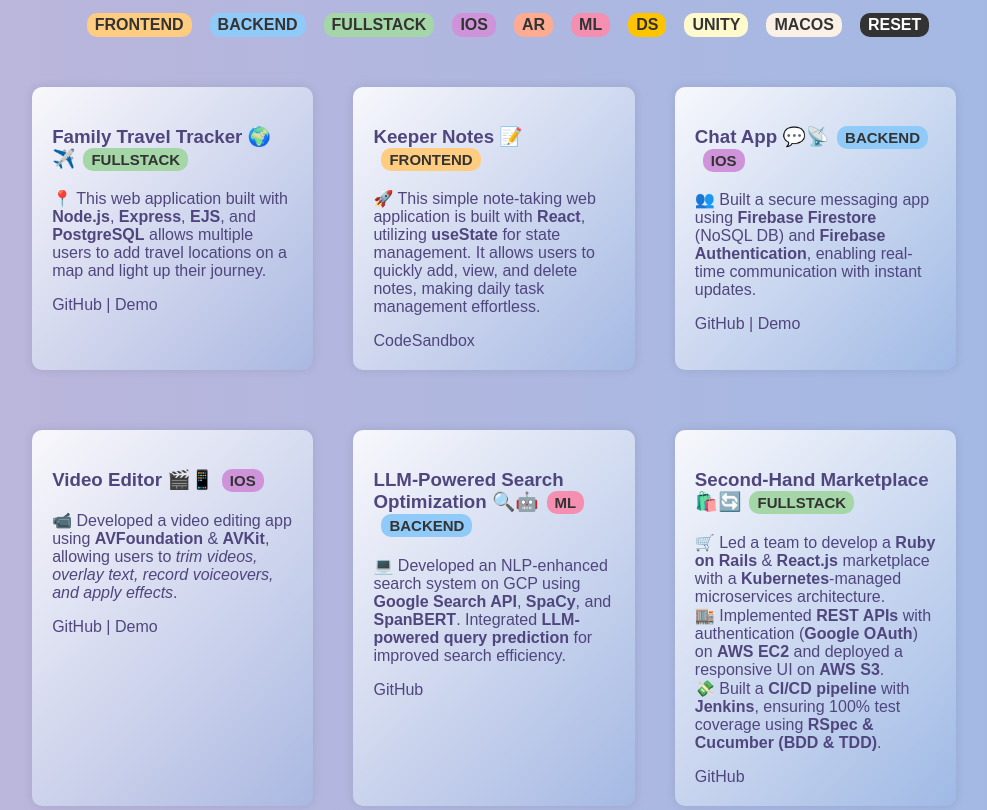
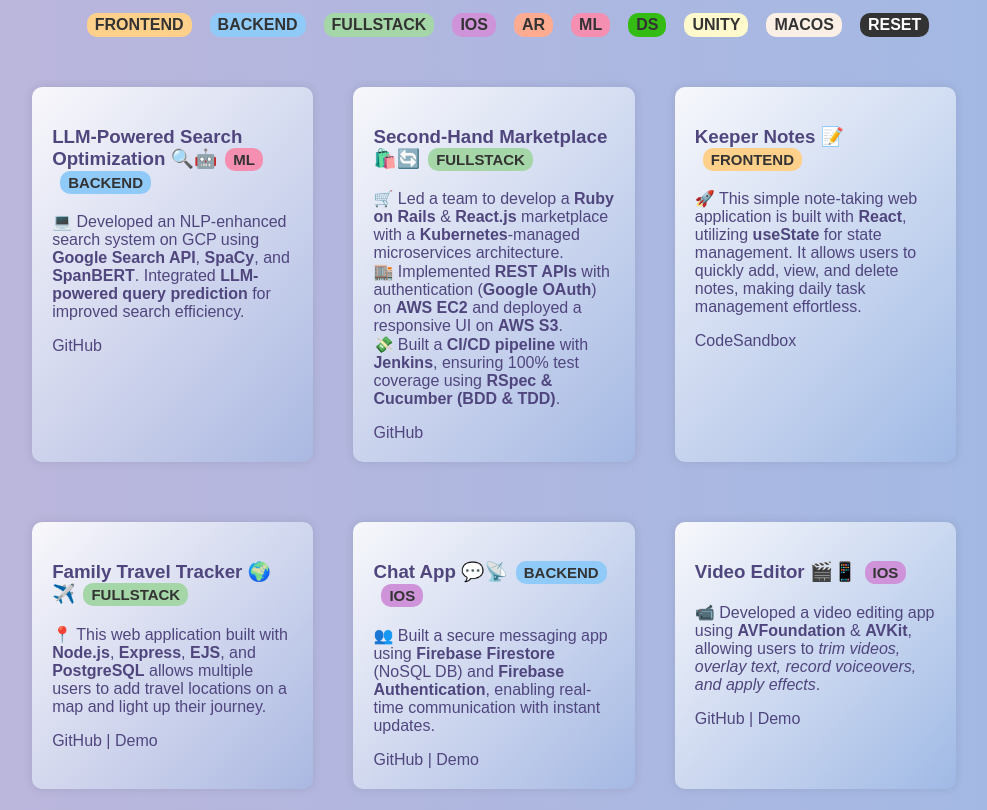
Before and after one commit to cfbrh/portfolio, a plain HTML site: page index.html in a window 1280 px wide. Shown: the part 700-1510 px from the top of the page, without its empty margins (146-1133 px from the left). Drawn offline with nearby package versions, Linux system fonts and the light colour scheme.

Commit message:
add some ml projects and fix color of ds tag

```diff
--- a/index.html
+++ b/index.html
@@ -76,16 +76,32 @@
         <div class="projects-container">
 
             <div class="project">
-                <h3>Family Travel Tracker 🌍✈️<span class="tag fullstack">Fullstack</span></h3>
-                <p>📍 This web application built with <strong>Node.js</strong>, <strong>Express</strong>, <strong>EJS</strong>, and <strong>PostgreSQL</strong> allows multiple users to add travel locations on a map and light up their journey.</p>
-                <a href="https://github.com/cfbrh/family-travel-tracker" target="_blank">GitHub</a>  |
-                <a href="https://youtu.be/j2ANgiXb83Q?si=sg71tnZA--qwFy6-" target="_blank">Demo</a>
+                <h3>LLM-Powered Search Optimization 🔍🤖<span class="tag ml">ML</span><span class="tag backend">Backend</span></h3>
+                    <p>
+                        💻 Developed an NLP-enhanced search system on GCP using <strong>Google Search API</strong>, <strong>SpaCy</strong>, and <strong>SpanBERT</strong>. Integrated <strong>LLM-powered query prediction</strong> for improved search efficiency.
+                    </p>
+                <a href="https://github.com/cfbrh/proj2/tree/main" target="_blank">GitHub</a>
+            </div>
+
+            <div class="project">
+                <h3>Second-Hand Marketplace 🛍️🔄<span class="tag fullstack">Fullstack</span></h3>
+                <p>
+                    🛒 Led a team to develop a <strong>Ruby on Rails</strong> & <strong>React.js</strong> marketplace with a <strong>Kubernetes</strong>-managed microservices architecture.<br>🏬 Implemented <strong>REST APIs</strong> with authentication (<strong>Google OAuth</strong>) on <strong>AWS EC2</strong> and deployed a responsive UI on <strong>AWS S3</strong>.<br>💸 Built a <strong>CI/CD pipeline</strong> with <strong>Jenkins</strong>, ensuring 100% test coverage using <strong>RSpec & Cucumber (BDD & TDD)</strong>.
+                </p>
+                <a href="https://github.com/orgs/TechTitans-SAAS/repositories" target="_blank">GitHub</a>
             </div>
 
             <div class="project">
                 <h3>Keeper Notes 📝<span class="tag frontend">Frontend</span></h3>
                 <p>🚀 This simple note-taking web application is built with <strong>React</strong>, utilizing <strong>useState</strong> for state management. It allows users to quickly add, view, and delete notes, making daily task management effortless.</p>
                 <a href="https://codesandbox.io/p/sandbox/cool-ben-xz84w3" target="_blank">CodeSandbox</a>
+            </div>
+
+            <div class="project">
+                <h3>Family Travel Tracker 🌍✈️<span class="tag fullstack">Fullstack</span></h3>
+                <p>📍 This web application built with <strong>Node.js</strong>, <strong>Express</strong>, <strong>EJS</strong>, and <strong>PostgreSQL</strong> allows multiple users to add travel locations on a map and light up their journey.</p>
+                <a href="https://github.com/cfbrh/family-travel-tracker" target="_blank">GitHub</a>  |
+                <a href="https://youtu.be/j2ANgiXb83Q?si=sg71tnZA--qwFy6-" target="_blank">Demo</a>
             </div>
 
             <div class="project">
@@ -107,22 +123,26 @@
                 <a href="https://youtu.be/7O9JUTe7m8Y?si=9-S2JmADXp_oYlgT" target="_blank">Demo</a>
             </div>
 
-
-            <div class="project">
-                <h3>LLM-Powered Search Optimization 🔍🤖<span class="tag ml">ML</span><span class="tag backend">Backend</span></h3>
-                    <p>
-                        💻 Developed an NLP-enhanced search system on GCP using <strong>Google Search API</strong>, <strong>SpaCy</strong>, and <strong>SpanBERT</strong>. Integrated <strong>LLM-powered query prediction</strong> for improved search efficiency.
-                    </p>
-                <a href="https://github.com/cfbrh/proj2/tree/main" target="_blank">GitHub</a>
+            <div class="project hidden">
+                <h3>Movie Chatbot 🎬🔍<span class="tag ml">ML</span></h3>
+                <p>🤖 Built a <strong>retrieval-augmented generation (RAG)</strong> chatbot using Express.js, React.js, <strong>MongoDB vector search with embeddings</strong> and <strong>OpenAI API</strong>, improving movie-related Q&A accuracy.</p>
+                <a href="https://app.wilco.gg/certificate/662c55be7112219f32c56f1c" target="_blank">Certificate</a>
             </div>
 
-            <div class="project">
-                <h3>Second-Hand Marketplace 🛍️🔄<span class="tag fullstack">Fullstack</span></h3>
-                <p>
-                    🛒 Led a team to develop a <strong>Ruby on Rails</strong> & <strong>React.js</strong> marketplace with a <strong>Kubernetes</strong>-managed microservices architecture.<br>🏬 Implemented <strong>REST APIs</strong> with authentication (<strong>Google OAuth</strong>) on <strong>AWS EC2</strong> and deployed a responsive UI on <strong>AWS S3</strong>.<br>💸 Built a <strong>CI/CD pipeline</strong> with <strong>Jenkins</strong>, ensuring 100% test coverage using <strong>RSpec & Cucumber (BDD & TDD)</strong>.
-                </p>
-                <a href="https://github.com/orgs/TechTitans-SAAS/repositories" target="_blank">GitHub</a>
+            <div class="project hidden">
+                <h3>Visual QA with VGG16 & Attention 🖼️<span class="tag ml">ML</span></h3>
+                <p>🎯 Integrated <strong>VGG16 with attention mechanisms</strong>, achieving <strong>87.2% accuracy</strong> on <strong>Easy-VQA</strong>.</p>
+                <p>⚡ Used <strong>CNN for image features</strong> and <strong>LSTM for question processing</strong> to improve scene understanding.</p>
+                <!-- <a href="" target="_blank">View Code</a>  -->
             </div>
+
+            <div class="project hidden">
+                <h3>Image Captioning 🏞️<span class="tag ml">ML</span></h3>
+                <p>📝 Developed an <strong>image captioning system</strong> using <strong>multi-head attention</strong> and <strong>Transformer architecture</strong> to generate accurate image descriptions.</p>
+                <p>📊 Leveraged the <strong>Flicker8k dataset</strong>, achieving a BLEU-4 score of <strong>60%+</strong>.</p>
+                <!-- <a href="" target="_blank">View Code</a>  -->
+            </div>
+
 
             <div class="project hidden">
                 <h3>WhatFlower 🌸🤖<span class="tag ios">iOS</span><span class="tag ar">AR</span><span class="tag ml">ML</span><span class="tag backend">Backend</span></h3>
--- a/style.css
+++ b/style.css
@@ -292,13 +292,13 @@ h2 a:hover {
     text-transform: uppercase;
 }
 
-.frontend { background-color: #ffcc80; }  /* Light orange */
+.frontend { background-color: #ffd08a; }  /* Light orange */
 .backend { background-color: #90caf9; }   /* Light blue */
 .fullstack { background-color: #a5d6a7; } /* Light green */
 .ios { background-color: #ce93d8; }        /* Light purple */
 .ar { background-color: #ffab91; }         /* Light coral */
 .ml { background-color: #f48fb1; }         /* Light pink */
-.ds { background-color: #ffc400}
+.ds { background-color: #35bc14}
 .unity { background-color: #FFFACD; }  /* Lemon */
 .macos { background-color: #FAF0E6; }  /* Linen */
 
```
